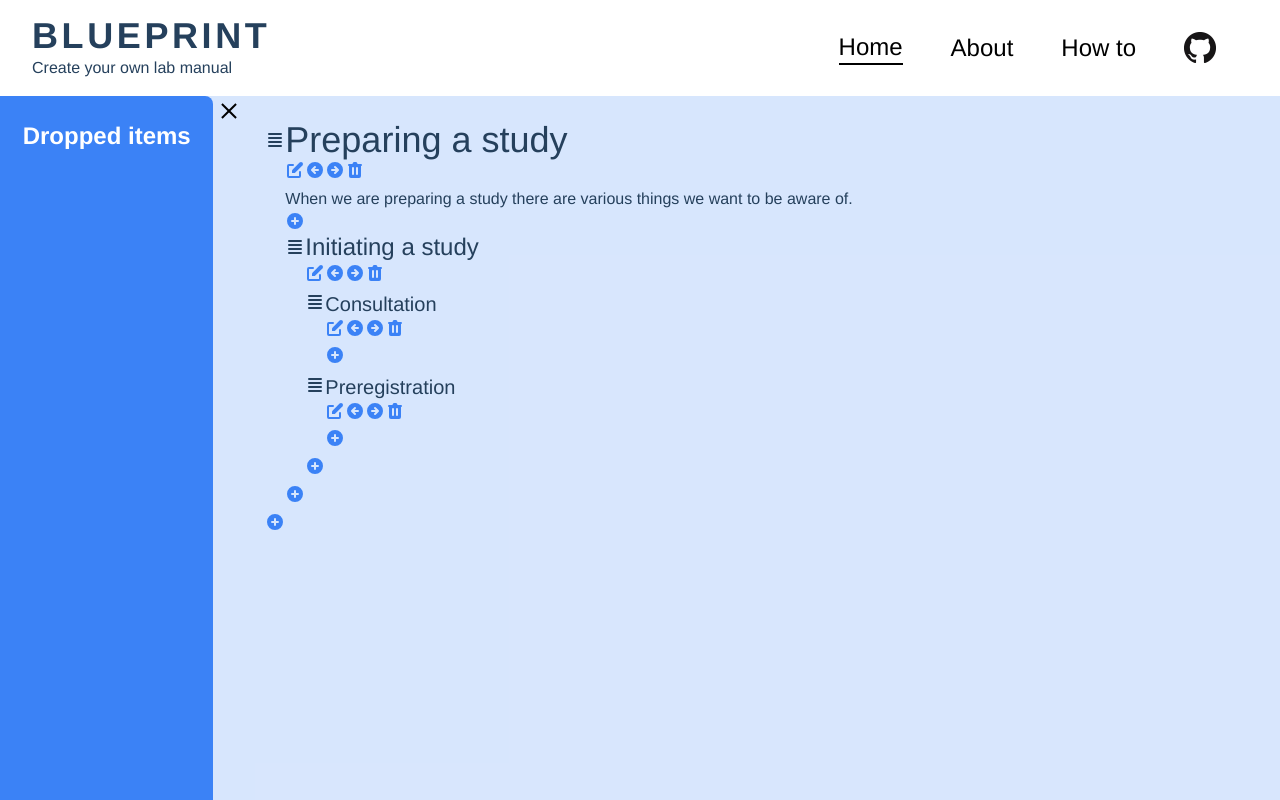
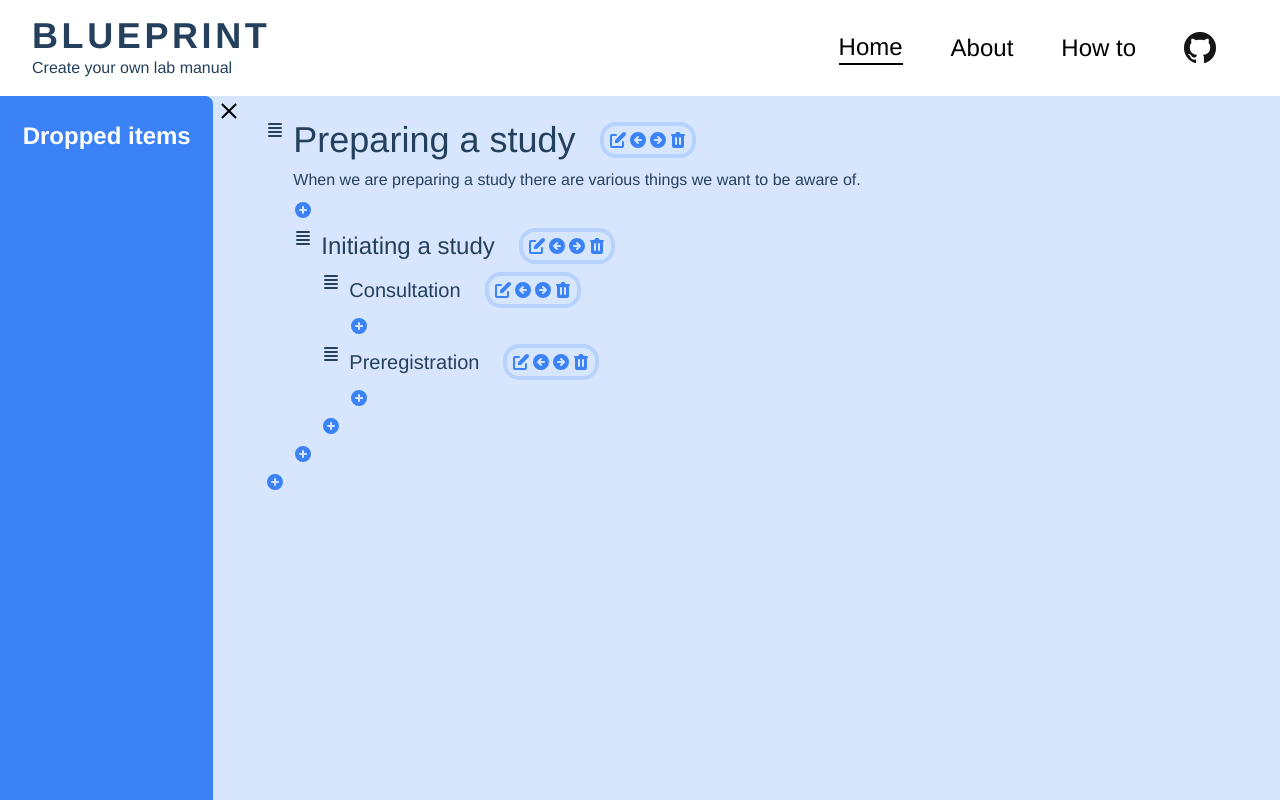
Before and after one commit to mjaquiery/lab-manual, a Vue app: page / in a window 1280 px wide. Both pictures are taken after a click on the element "Preparing a study". Built offline with nearby package versions, Linux system fonts and the light colour scheme.

Commit message:
small ui changes

```diff
--- a/src/components/Item.vue
+++ b/src/components/Item.vue
@@ -1,131 +1,63 @@
 <template>
-  <div
-    class="item"
-    v-if="itemContent !== null"
-  >
-    <Title
-      :level="level"
-      @click="toggleExpanded"
-      :contenteditable="componentOptions.editable"
-      @blur="updateTitle"
-      class="item-title"
-      :title="`Click to ${!componentOptions.expanded ? 'expand': 'condense'} the topic`"
-    >
+  <div class="item" v-if="itemContent !== null">
+    <div class="inline-flex flex items-center mb-2">
+      <Title :level="level" @click="toggleExpanded" :contenteditable="componentOptions.editable" @blur="updateTitle"
+        class="item-title mr-6" :title="`Click to ${!componentOptions.expanded ? 'expand': 'condense'} the topic`">
         {{ itemContent.title }}
       </Title>
-    <div
-      class="inline-flex"
-    >
-      <div :title = "`Make topic ${!componentOptions.editable ? 'editable': 'non-editable'}`">
-        <PencilAltIcon
-          class="icon-btn"
-          @click="toggleEdit"
-        />
+      <div class="inline-flex rounded-2xl border-4 border-opacity-20 border-blue-500 p-1">
+        <div :title="`Make topic ${!componentOptions.editable ? 'editable': 'non-editable'}`">
+          <PencilAltIcon class="icon-btn" @click="toggleEdit" />
         </div>
         <div title="Move topic one level up">
-        <ArrowCircleLeftIcon
-          class="icon-btn"
-          @click="leftIndBtn"
-        />
+          <ArrowCircleLeftIcon class="icon-btn" @click="leftIndBtn" />
         </div>
         <div title="Move topic one level down">
-        <ArrowCircleRightIcon
-          class="icon-btn"
-          @click="rightIndBtn"
-        />
+          <ArrowCircleRightIcon class="icon-btn" @click="rightIndBtn" />
         </div>
         <div title="Discard topic">
-        <TrashIcon
-          class="icon-btn"
-          @click="deleteBtn"
-        />
+          <TrashIcon class="icon-btn" @click="deleteBtn" />
         </div>
       </div>
-    <p
-      v-if="componentOptions.expanded"
-      :contenteditable="componentOptions.editable"
-      @blur="updateDescription"
-      class="item-description"
-    >
+    </div>
+    <p v-if="componentOptions.expanded" :contenteditable="componentOptions.editable" @blur="updateDescription"
+      class="item-description mb-2">
       {{ itemContent.description }}
     </p>
     <form v-if="componentOptions.expanded && itemContent.options !== undefined">
-      <div
-              v-for="(O, i) in itemContent.options"
-              :key="O"
-
-      >
-        <input
-                type="radio"
-                :value="i"
-                v-model="selected"
-                :name="`template-string-selection-${itemId}`"
-        />
-        <TemplateString
-                :optionId="O"
-                :optionKey="O"
-                :formKey="itemId"
-        />
+      <div v-for="(O, i) in itemContent.options" :key="O">
+        <input type="radio" :value="i" v-model="selected" :name="`template-string-selection-${itemId}`" />
+        <TemplateString :optionId="O" :optionKey="O" :formKey="itemId" />
       </div>
     </form>
     <div title="Add new option">
-      <PlusCircleIcon
-        class="icon-btn"
-        @click="addOption"
-        v-if="componentOptions.expanded & !componentOptions.showAddOption"
-      />
+      <PlusCircleIcon class="icon-btn mb-2 mt-2" @click="addOption"
+        v-if="componentOptions.expanded & !componentOptions.showAddOption" />
     </div>
     <div v-if="componentOptions.expanded && componentOptions.showAddOption">
-    <AddTemplateString
-      :itemId="itemId"
-    />
+      <AddTemplateString :itemId="itemId" />
       <div title="Close add option panel">
-      <XCircleIcon
-        @click="closeAddOption"
-        class="icon-btn"
-      />
+        <XCircleIcon @click="closeAddOption" class="icon-btn mb-2" />
       </div>
     </div>
-    <draggable
-      v-if="itemContent.contents"
-      v-model="itemContents"
-      item-key="id"
-      :group='{name: `${level}level`, put: "bin"}'
-      ghost-class="ghost"
-      @add="onAdd"
-      handle=".handle"
-    >
+    <draggable v-if="itemContent.contents" v-model="itemContents" item-key="id"
+      :group='{name: `${level}level`, put: "bin"}' ghost-class="ghost" @add="onAdd" handle=".handle">
       <template #item="{element}">
         <div class="flex flex-row">
           <div title="Drag topic to replace order on the same level">
-          <ViewListIcon
-            class="handle h-5 w-5 hover:cursor-grab"
-            :class="[`mt-${level < 4 ? 2.5 - level : 0.5}`]"
-          />
+            <ViewListIcon class="handle h-5 w-5 mr-2 hover:cursor-grab"/>
           </div>
-        <Item
-          :level="level + 1"
-          :itemId="element"
-        />
+          <Item :level="level + 1" :itemId="element" />
         </div>
       </template>
     </draggable>
     <div title="Add new topic">
-      <PlusCircleIcon
-        class="icon-btn"
-        @click="addItem"
-        v-if="level < 6 & !componentOptions.showAddItem"
-      />
+      <PlusCircleIcon class="icon-btn" @click="addItem" v-if="level < 6 & !componentOptions.showAddItem" />
     </div>
     <div v-if="componentOptions.showAddItem">
-      <AddItem
-        :parentItemId="itemId"
-      />
+      <AddItem :parentItemId="itemId" />
       <div title="Close add topic panel">
-        <XCircleIcon
-          @click="closeAddItem"
-          class="icon-btn"
-        />
+        <XCircleIcon @click="closeAddItem" class="icon-btn" />
       </div>
     </div>
   </div>
--- a/src/index.css
+++ b/src/index.css
@@ -17,9 +17,8 @@ h3 {@apply space-y-1 text-xl !important}
 h4 {@apply space-y-1 text-base !important}
 
 .item {
-    /* border-left: 2px solid gray; */
-    /* margin-left: 1em; */
-    margin-bottom: 0.5em;
+    @apply mb-2;
+/*     @apply border-l-2 border-black */
 }
 
 .icon-btn {
--- a/src/views/Home.vue
+++ b/src/views/Home.vue
@@ -41,7 +41,7 @@
         <template #item="{element}">
           <div class="flex flex-row">
             <div title="Drag topic to replace order on the same level">
-              <ViewListIcon class="handle h-5 w-5 mt-2.5 hover:cursor-grab"/>
+              <ViewListIcon class="handle h-5 w-5 mr-2 hover:cursor-grab"/>
             </div>
             <Item
               :itemId="element"
```
Lines whose indentation alone changed are shown as unchanged.
